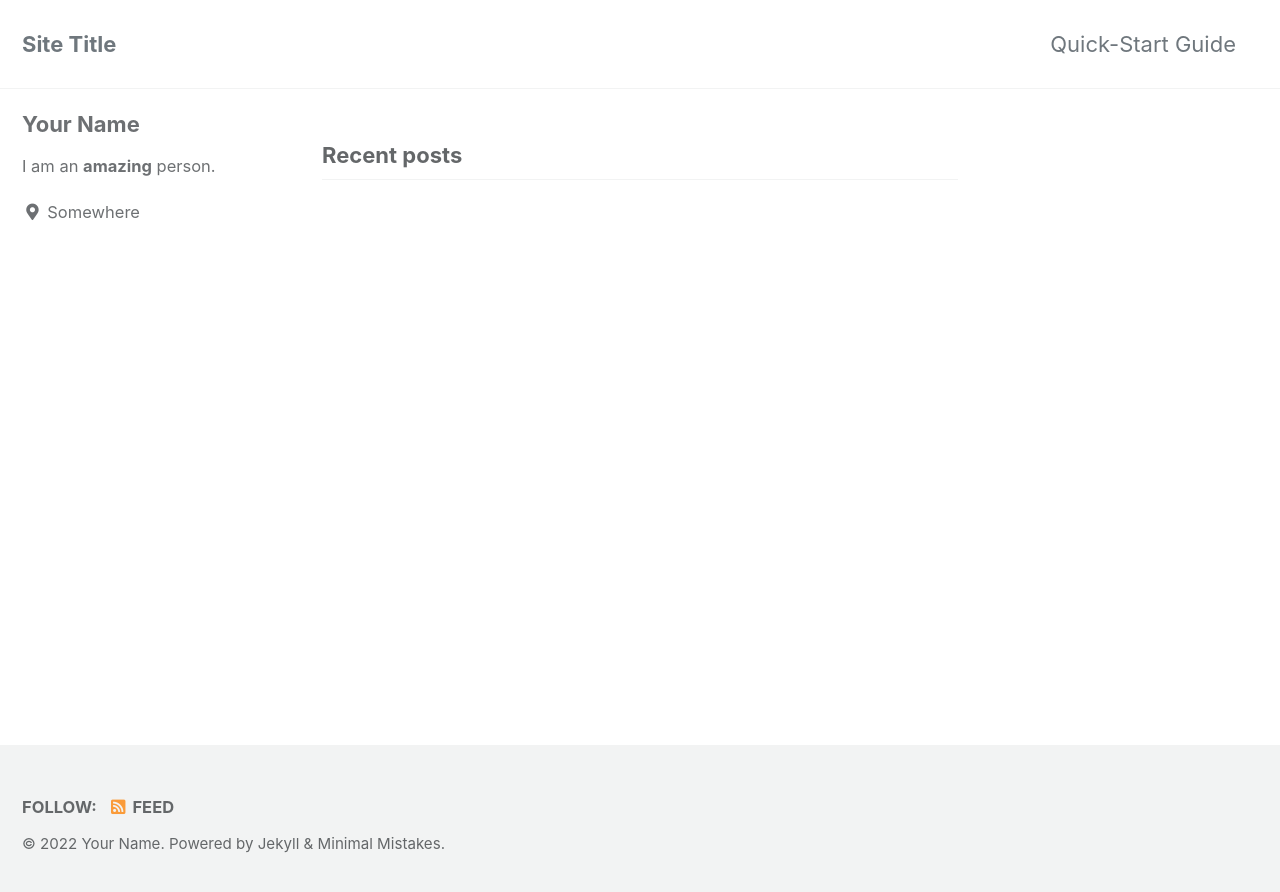
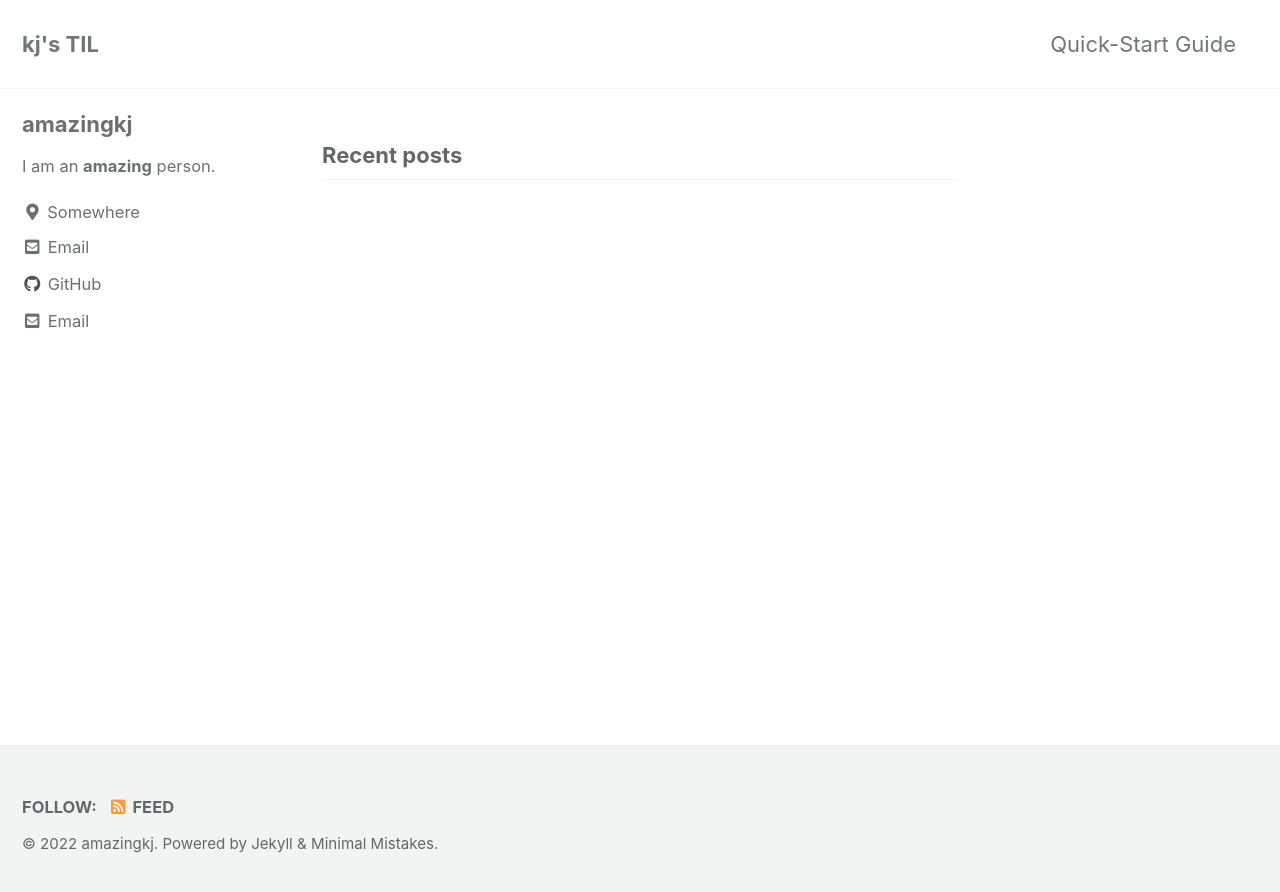
Before and after one commit to amazingkj/TIL, a Jekyll site: the page built from index.html, in a window 1280 px wide. Shown: the top 892 px of the page. Built offline with Jekyll 4.4.1, drawn with Linux system fonts in a browser that asks for light colours; cached includes are drawn as plain includes; the list of posts is cut into pages by our own code.

Commit message:
change site title

```diff
--- a/_config.yml
+++ b/_config.yml
@@ -16,10 +16,10 @@ minimal_mistakes_skin    : "default" # "air", "aqua", "contrast", "dark", "dirt"
 
 # Site Settings
 locale                   : "en-US"
-title                    : "Site Title"
+title                    : "kj's TIL"
 title_separator          : "-"
 subtitle                 : # site tagline that appears below site title in masthead
-name                     : "Your Name"
+name                     : "amazingkj"
 description              : "An amazing website."
 url                      : # the base hostname & protocol for your site e.g. "https://mmistakes.github.io"
 baseurl                  : # the subpath of your site, e.g. "/blog"
@@ -104,15 +104,15 @@ analytics:
 
 # Site Author
 author:
-  name             : "Your Name"
+  name             : "amazingkj"
   avatar           : # path of avatar image, e.g. "/assets/images/bio-photo.jpg"
   bio              : "I am an **amazing** person."
   location         : "Somewhere"
-  email            :
+  email            : "jiin724@gmail.com"
   links:
     - label: "Email"
       icon: "fas fa-fw fa-envelope-square"
-      # url: "mailto:your.name@email.com"
+      url: "mailto:jiin724@gmail.com"
     - label: "Website"
       icon: "fas fa-fw fa-link"
       # url: "https://your-website.com"
@@ -124,7 +124,7 @@ author:
       # url: "https://facebook.com/"
     - label: "GitHub"
       icon: "fab fa-fw fa-github"
-      # url: "https://github.com/"
+      url: "https://github.com/amazingkj"
     - label: "Instagram"
       icon: "fab fa-fw fa-instagram"
       # url: "https://instagram.com/"
```
